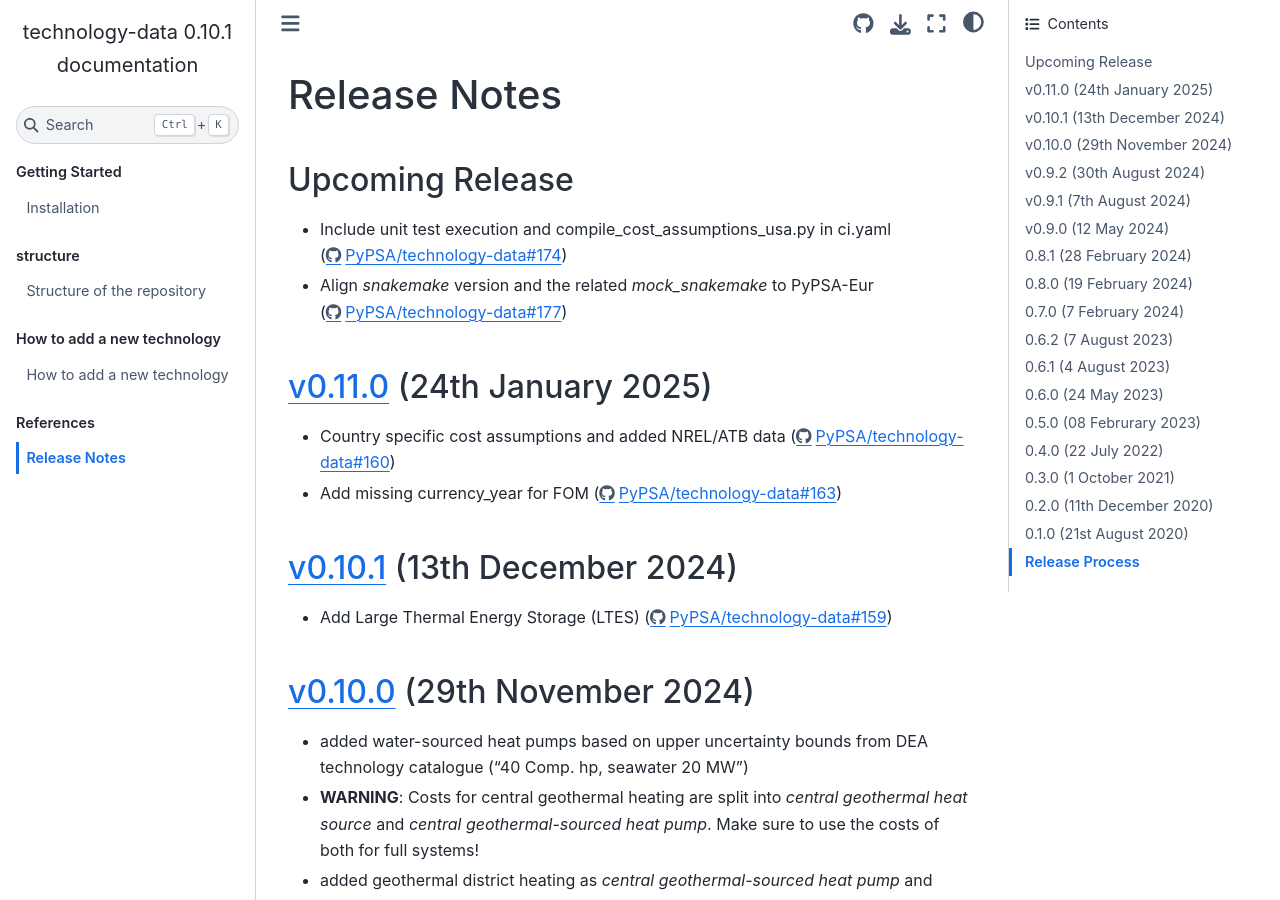
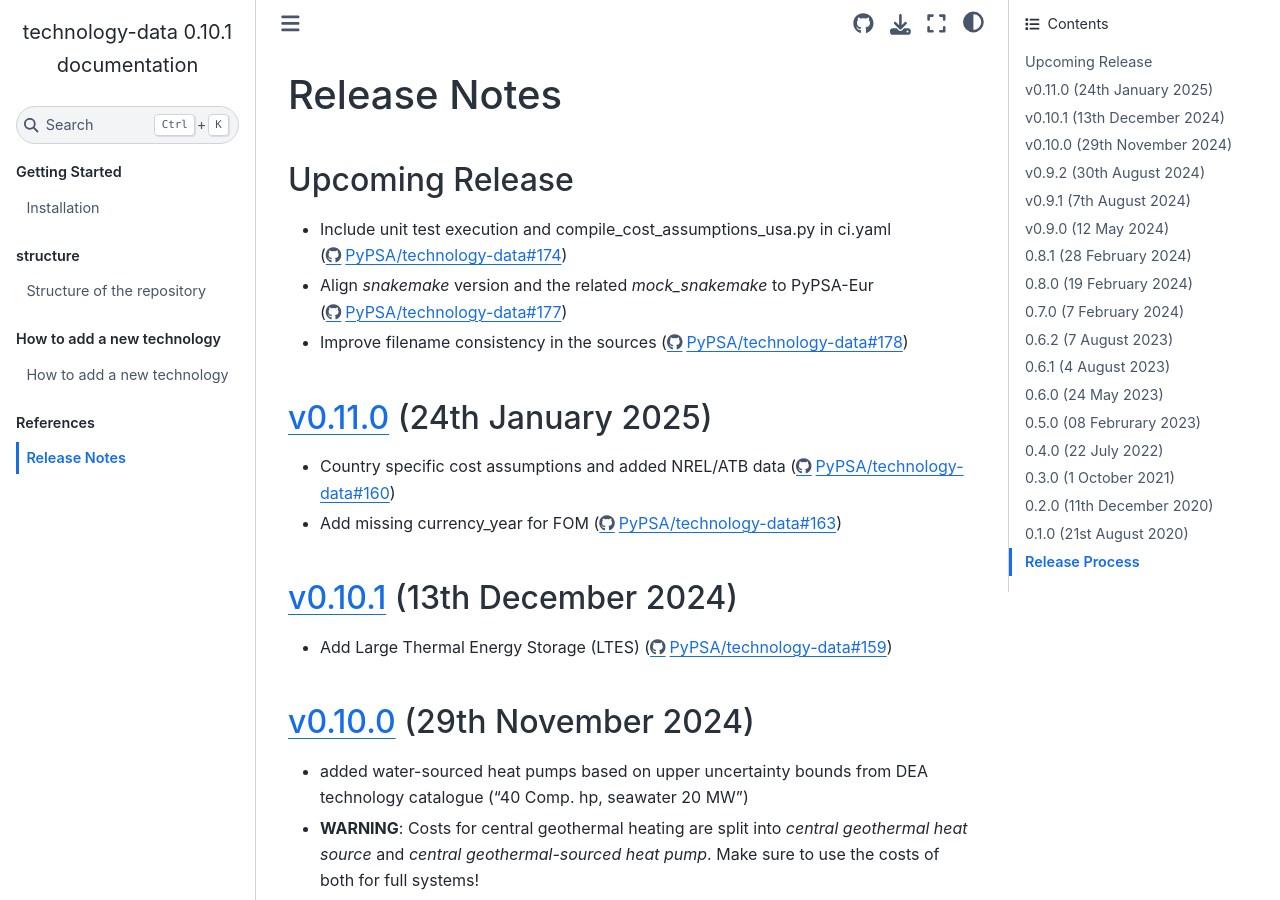
Before and after one commit to PyPSA/technology-data, a Sphinx documentation site: the page built from docs/release_notes.rst, in a window 1280 px wide and 900 px high. Built offline with Sphinx 7.4.7 and the Sphinx Book theme 1.1.4, drawn with Linux system fonts in a browser that asks for light colours.

Commit message:
Add release note

```diff
--- a/docs/release_notes.rst
+++ b/docs/release_notes.rst
@@ -18,6 +18,7 @@
 
 * Include unit test execution and compile_cost_assumptions_usa.py in ci.yaml (https://github.com/PyPSA/technology-data/pull/174)
 * Align `snakemake` version and the related `mock_snakemake` to PyPSA-Eur (https://github.com/PyPSA/technology-data/pull/177)
+* Improve filename consistency in the sources (https://github.com/PyPSA/technology-data/pull/178)
 
 `v0.11.0 <https://github.com/PyPSA/technology-data/releases/tag/v0.11.0>`__ (24th January 2025)
 =======================================================================================
```
